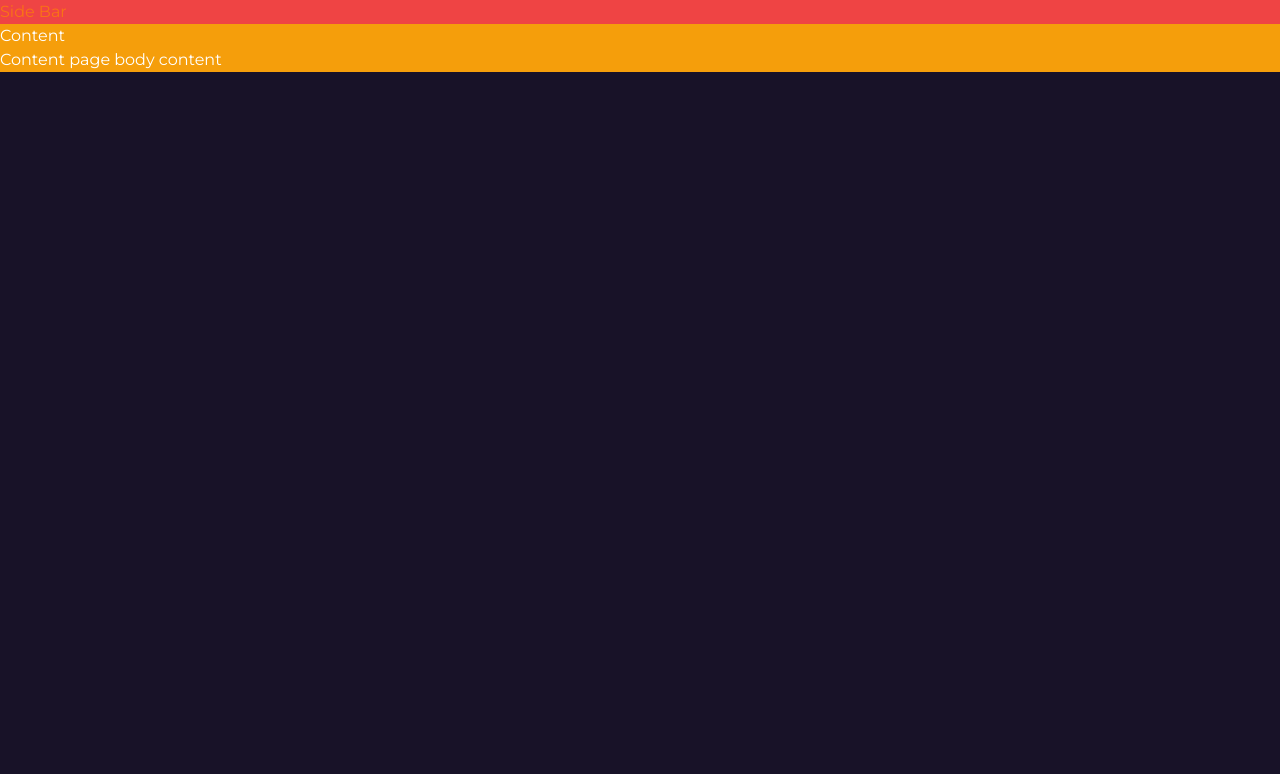
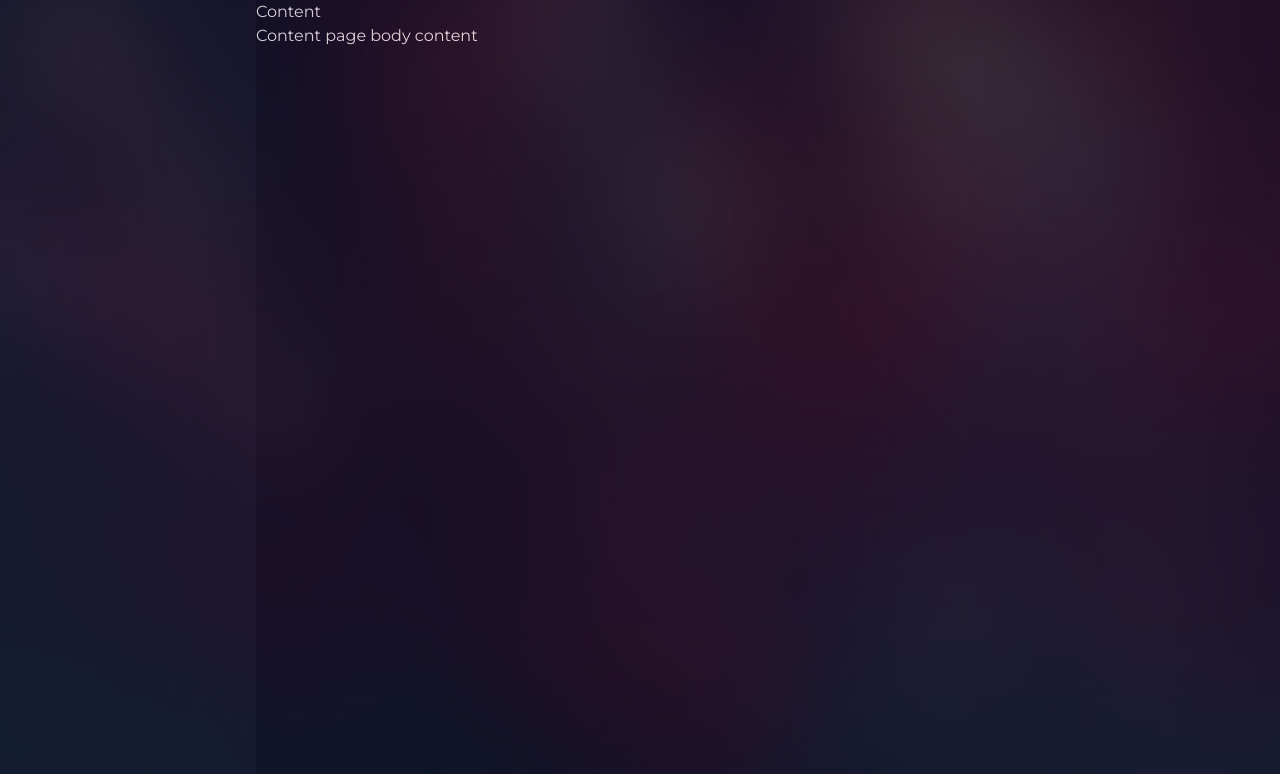
Before and after one commit to ctokoli/my_portfolio, a React (Vite) app: page / in a window 1280 px wide. Shown: the top 774 px of the page. Built offline with nearby package versions, Linux system fonts and the light colour scheme.

Commit message:
Style: add sidebar

```diff
--- a/src/components/homeComponent.jsx
+++ b/src/components/homeComponent.jsx
@@ -3,7 +3,7 @@ import ContentComponent from "./contentComponet";
 
 const HomeComponent = () => {
     return (
-        <div className="home bg-amber-500">
+        <div className="home bg-[#0c1225] opacity-80 md:flex">
             <SideBarComponent />
             <ContentComponent />
         </div>
--- a/src/components/sideBarComponent.jsx
+++ b/src/components/sideBarComponent.jsx
@@ -1,7 +1,7 @@
 const SideBarComponent = () => {
     return (
-        <div className="bg-red-500">
-            <h1 className="text-orange-500">Side Bar</h1>
+        <div className="md:h-screen  w-1/5 bg-slate-600 opacity-10">
+
         </div>
      );
 }
--- a/src/styles/App.css
+++ b/src/styles/App.css
@@ -3,6 +3,9 @@
 body{
   font-family: 'DM Sans', sans-serif;
   font-family: 'Montserrat', sans-serif;
-  background-color: #181228;
+  background-image: url('../assets/back_img.jpg');
+  background-position: center;
+  background-repeat: no-repeat;
+  background-size: cover;
   color: #fff;
 }
--- a/src/styles/main.css
+++ b/src/styles/main.css
@@ -540,6 +540,22 @@ video {
   --tw-backdrop-sepia:  ;
 }
 
+.flex {
+  display: flex;
+}
+
+.h-full {
+  height: 100%;
+}
+
+.h-screen {
+  height: 100vh;
+}
+
+.w-1\/5 {
+  width: 20%;
+}
+
 .bg-amber-500 {
   --tw-bg-opacity: 1;
   background-color: rgb(245 158 11 / var(--tw-bg-opacity));
@@ -550,7 +566,101 @@ video {
   background-color: rgb(239 68 68 / var(--tw-bg-opacity));
 }
 
+.bg-gray-900 {
+  --tw-bg-opacity: 1;
+  background-color: rgb(17 24 39 / var(--tw-bg-opacity));
+}
+
+.bg-blue-950 {
+  --tw-bg-opacity: 1;
+  background-color: rgb(23 37 84 / var(--tw-bg-opacity));
+}
+
+.bg-indigo-950 {
+  --tw-bg-opacity: 1;
+  background-color: rgb(30 27 75 / var(--tw-bg-opacity));
+}
+
+.bg-stone-950 {
+  --tw-bg-opacity: 1;
+  background-color: rgb(12 10 9 / var(--tw-bg-opacity));
+}
+
+.bg-gray-950 {
+  --tw-bg-opacity: 1;
+  background-color: rgb(3 7 18 / var(--tw-bg-opacity));
+}
+
+.bg-zinc-950 {
+  --tw-bg-opacity: 1;
+  background-color: rgb(9 9 11 / var(--tw-bg-opacity));
+}
+
+.bg-zinc-900 {
+  --tw-bg-opacity: 1;
+  background-color: rgb(24 24 27 / var(--tw-bg-opacity));
+}
+
+.bg-\[\] {
+  background-color: ;
+}
+
+.bg-\[\#\] {
+  background-color: #;
+}
+
+.bg-\[\#0c1225\] {
+  --tw-bg-opacity: 1;
+  background-color: rgb(12 18 37 / var(--tw-bg-opacity));
+}
+
+.bg-slate-200 {
+  --tw-bg-opacity: 1;
+  background-color: rgb(226 232 240 / var(--tw-bg-opacity));
+}
+
+.bg-slate-300 {
+  --tw-bg-opacity: 1;
+  background-color: rgb(203 213 225 / var(--tw-bg-opacity));
+}
+
+.bg-slate-400 {
+  --tw-bg-opacity: 1;
+  background-color: rgb(148 163 184 / var(--tw-bg-opacity));
+}
+
+.bg-slate-600 {
+  --tw-bg-opacity: 1;
+  background-color: rgb(71 85 105 / var(--tw-bg-opacity));
+}
+
 .text-orange-500 {
   --tw-text-opacity: 1;
   color: rgb(249 115 22 / var(--tw-text-opacity));
 }
+
+.opacity-80 {
+  opacity: 0.8;
+}
+
+.opacity-95 {
+  opacity: 0.95;
+}
+
+.opacity-20 {
+  opacity: 0.2;
+}
+
+.opacity-10 {
+  opacity: 0.1;
+}
+
+@media (min-width: 768px) {
+  .md\:flex {
+    display: flex;
+  }
+
+  .md\:h-screen {
+    height: 100vh;
+  }
+}
```
Also changed, not shown: src/assets/back_img.jpg (added).
